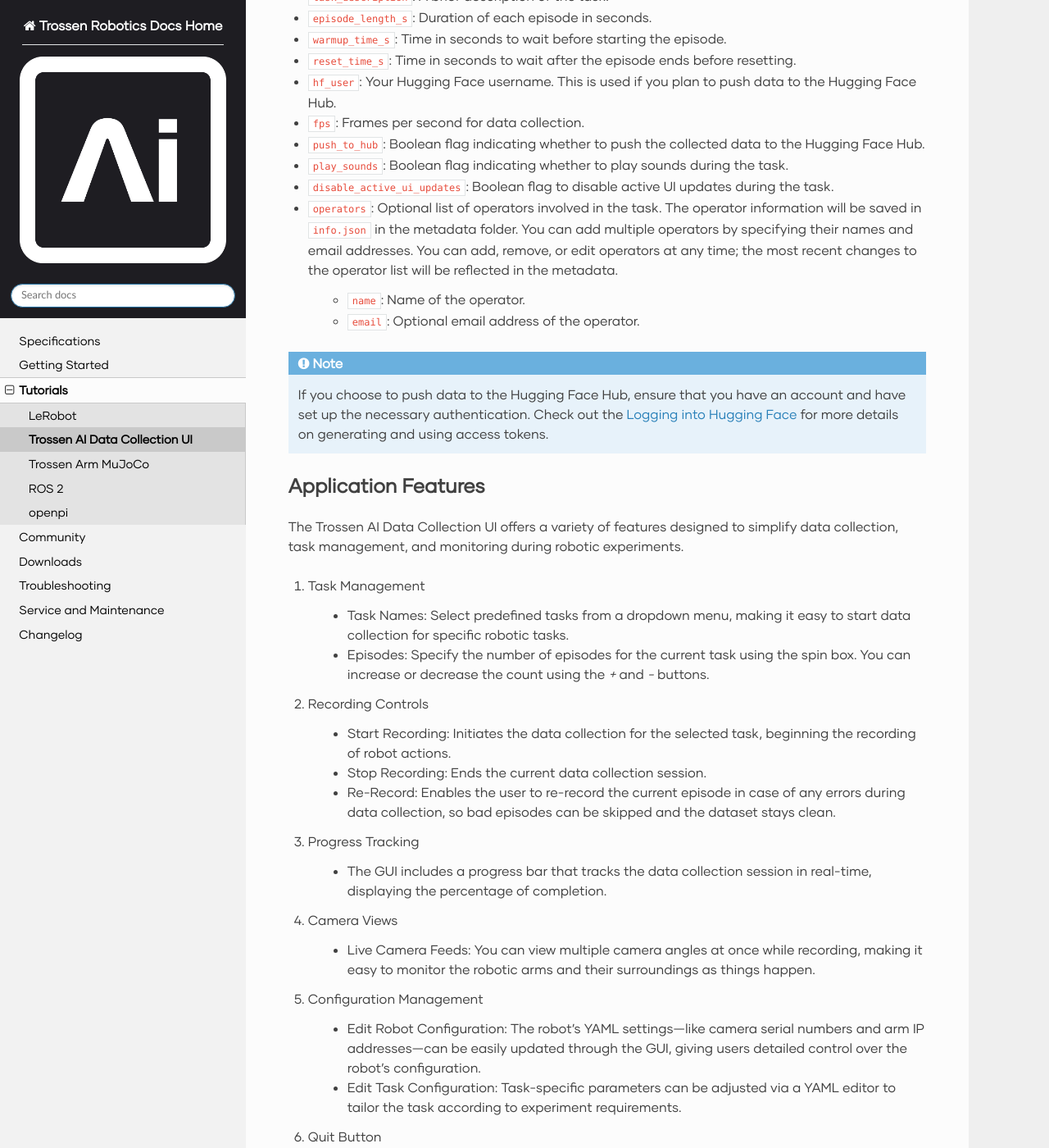
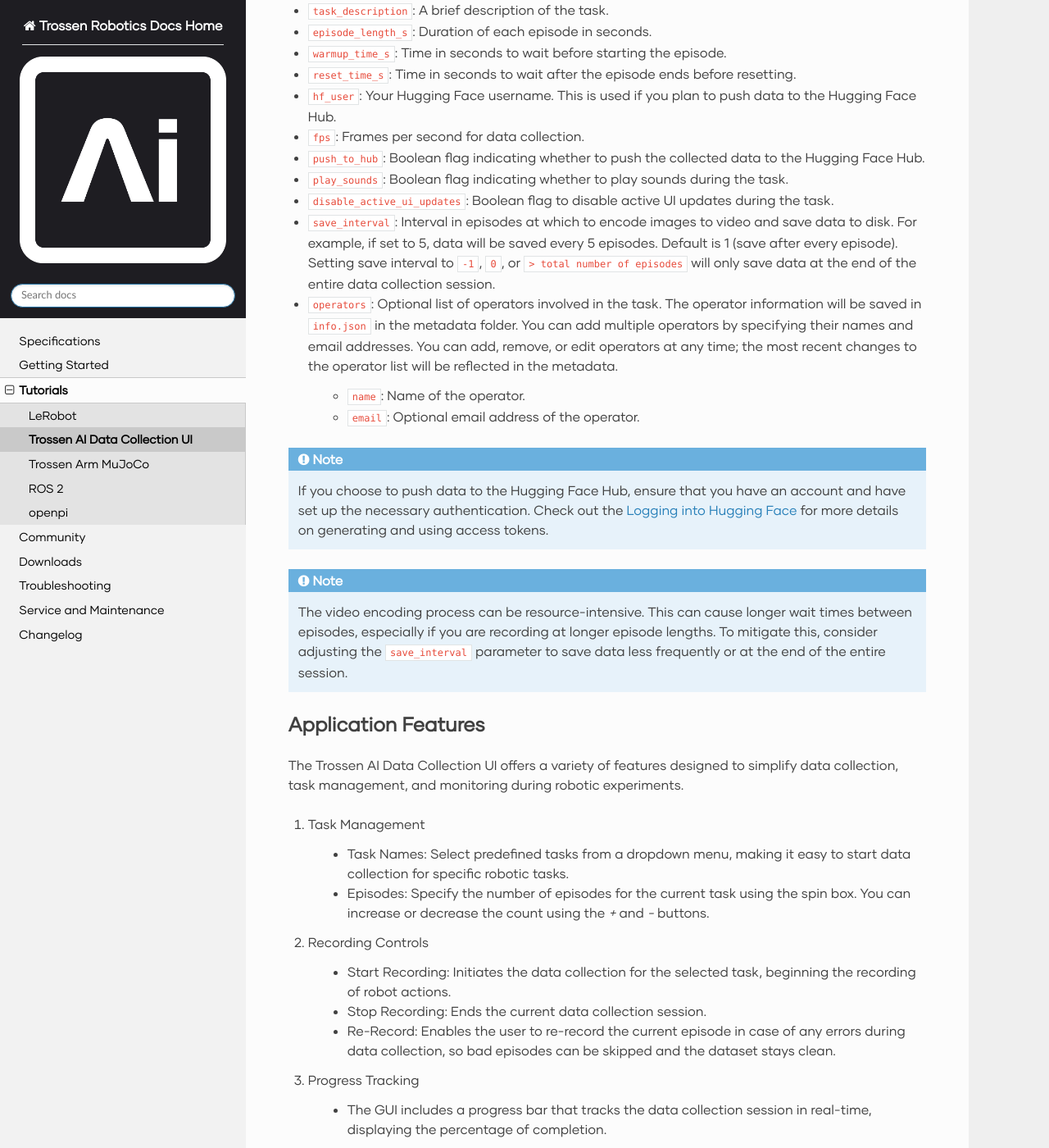
Before and after one commit to TrossenRobotics/trossen_arm, a Sphinx documentation site: the page built from docs/tutorials/trossen_data_collection_ui.rst, in a window 1280 px wide and 1400 px high, scrolled down 5807 px. Shown: the whole window at 82% size. Built offline with Sphinx 7.4.7 and the Read the Docs theme 3.1.0, drawn with Linux system fonts in a browser that asks for light colours; some web fonts are replaced; pages that are not in the unit, such as notebooks, are missing from menus.

Commit message:
add documentation for batch encoding

```diff
--- a/docs/tutorials/trossen_data_collection_ui.rst
+++ b/docs/tutorials/trossen_data_collection_ui.rst
@@ -248,6 +248,7 @@ An example configuration for tasks is shown below:
       push_to_hub: false
       play_sounds: true
       disable_active_ui_updates: false
+      save_interval: 1
       operators:
       - name: "YourOperator0"
         email: "youroperatoremail0@example.com"
@@ -268,6 +269,10 @@ An example configuration for tasks is shown below:
 - ``push_to_hub``: Boolean flag indicating whether to push the collected data to the Hugging Face Hub.
 - ``play_sounds``: Boolean flag indicating whether to play sounds during the task.
 - ``disable_active_ui_updates``: Boolean flag to disable active UI updates during the task.
+- ``save_interval``: Interval in episodes at which to encode images to video and save data to disk.
+  For example, if set to 5, data will be saved every 5 episodes.
+  Default is 1 (save after every episode).
+  Setting save interval to ``-1``, ``0``, or ``> total number of episodes`` will only save data at the end of the entire data collection session.
 - ``operators``: Optional list of operators involved in the task.
   The operator information will be saved in ``info.json`` in the metadata folder.
   You can add multiple operators by specifying their names and email addresses.
@@ -280,6 +285,12 @@ An example configuration for tasks is shown below:
 
     If you choose to push data to the Hugging Face Hub, ensure that you have an account and have set up the necessary authentication.
     Check out the :ref:`tutorials/lerobot/record_episode:Logging into Hugging Face` for more details on generating and using access tokens.
+
+.. note::
+
+    The video encoding process can be resource-intensive.
+    This can cause longer wait times between episodes, especially if you are recording at longer episode lengths.
+    To mitigate this, consider adjusting the ``save_interval`` parameter to save data less frequently or at the end of the entire session.
 
 Application Features
 ====================
```
